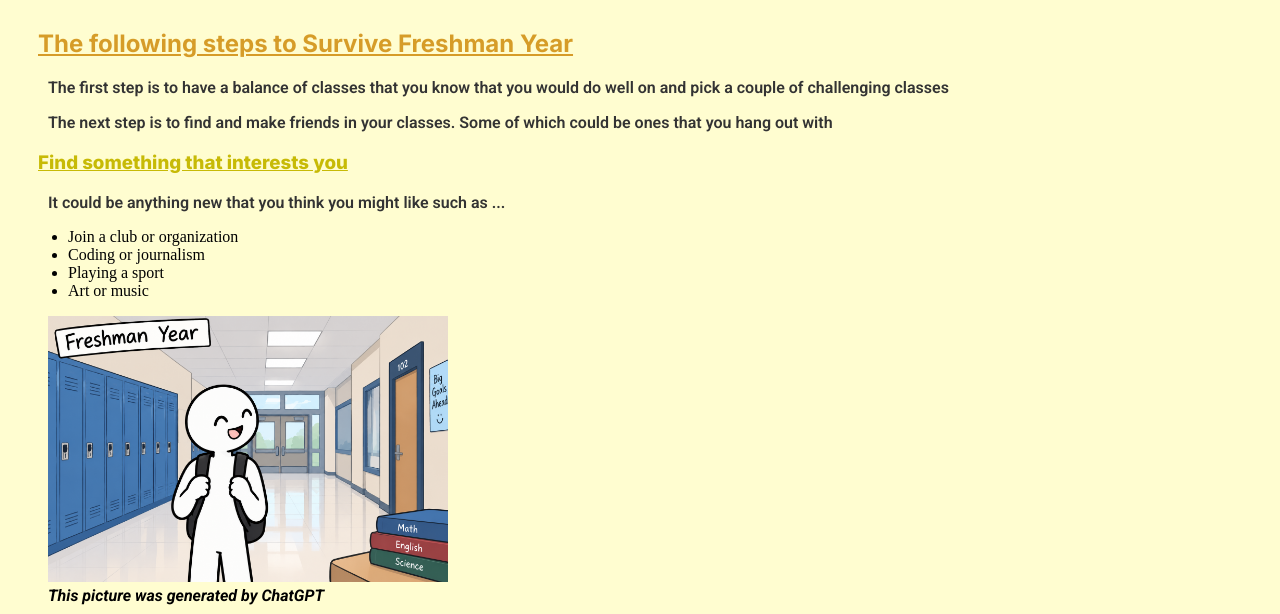
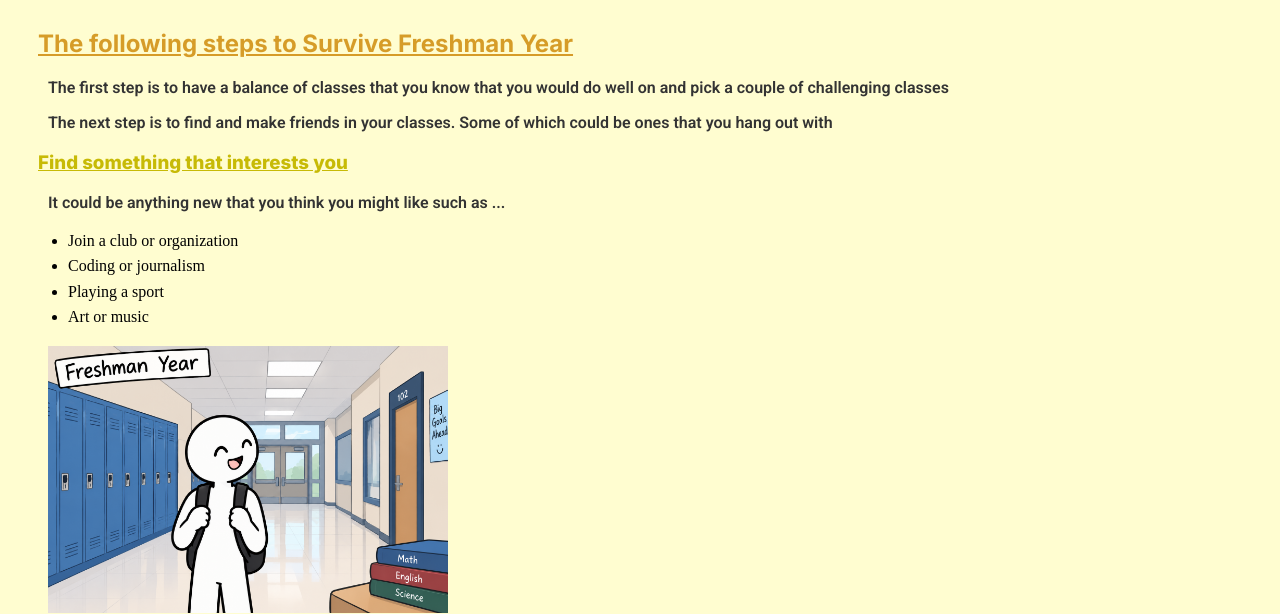
Before and after one commit to IACS-26-27/web-design-1-recipe-assignment-adamtiacs, a website: page index.html in a window 1280 px wide. Shown: the part 217-831 px from the top of the page. Drawn offline with Linux system fonts and the light colour scheme.

Commit message:
added line height between the bullet points

```diff
--- a/styles.css
+++ b/styles.css
@@ -70,3 +70,6 @@ figcaption {
   text-align: left;
   font-style: italic;
 }
+li {
+  line-height: 1.6;
+}
```
